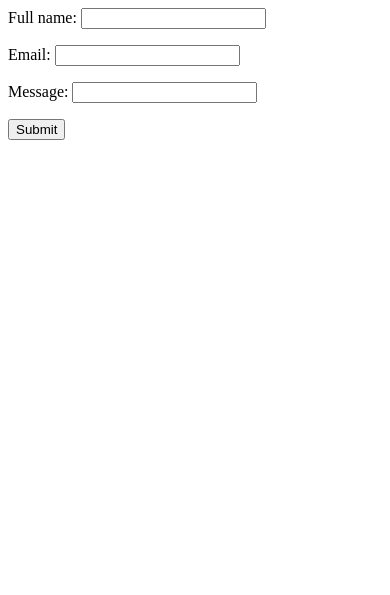
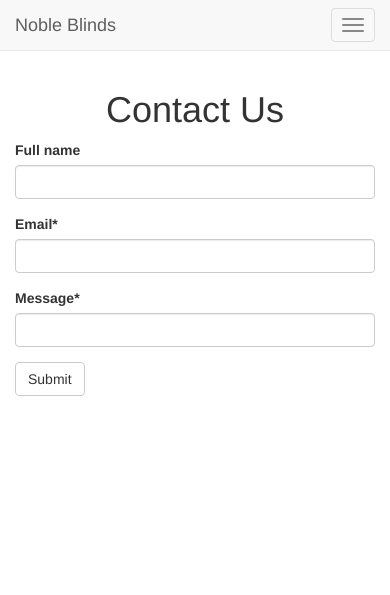
Before and after one commit to citylock/blindshop, a Django app: page /contact/ in a window 390 px wide. Shown: the top 595 px of the page. Before the commit the page ends 140 px from the top, so only its background shows below. Run offline with Django 3.2, Linux system fonts and the light colour scheme; some libraries are stand-ins or nearby versions.

Commit message:
26. Styling MVP Landign Part2

```diff
--- a/newsletter/views.py
+++ b/newsletter/views.py
@@ -43,6 +43,8 @@ def home(request):
 
 
 def contact(request):
+    title = 'Contact Us'
+    title_align_center = True
     form =  ContactForm(request.POST or None)
     if form.is_valid():
         # for key, value in form.cleaned_data.iteritems():
@@ -74,5 +76,7 @@ def contact(request):
 
     context = {
             "form": form,
+            "title": title,
+            "title_align_center": title_align_center,
     }
     return render(request, "forms.html", context)
--- a/templates/base.html
+++ b/templates/base.html
@@ -27,13 +27,8 @@
   {% include 'navbar.html' %}
 
 	    <div class="container">
+
 	    {% block jumbotron %}
-	    <!-- Main component for a primary marketing message or call to action -->
-	    <div class="jumbotron">
-		{% block jumbotron_content %}
-
-		{% endblock %}
-	    </div>
 	    {% endblock %}
 
 
--- a/templates/forms.html
+++ b/templates/forms.html
@@ -1,4 +1,19 @@
+{% extends "base.html" %}
+{% load crispy_forms_tags %}
+
+{% block content %}
+
+
+<div class='row'>
+<div class='col-sm-6 col-sm-offset-3'>
+{% if title %}
+<h1 class='{% if title_align_center %}text-align-center{% endif %}'>{{ title }}</h1>
+{% endif %}
+
 <form method='POST' action=''>{% csrf_token %}
-    {{ form.as_p }}
-    <input type='submit' value='Submit'>
+    {{ form|crispy }}
+    <input class='btn btn-default' type='submit' value='Submit' />
 </form>
+</div>
+</div>
+{% endblock %}
--- a/templates/home.html
+++ b/templates/home.html
@@ -9,7 +9,9 @@
 {% endblock %}
 </style>
 
-{% block jumbotron_content %}
+
+{% block jumbotron %}
+<div class="jumbotron">
 	<div class="row">
 		<div class='col-sm-6'>
 		<h1>Try Django 1.8</h1>
@@ -21,6 +23,7 @@
 
 		<div class='col-sm-6'style="background-color:black;height:300px;">
 
+		</div>
 	</div>
 </div>
 {% endblock %}
```
Also changed, not shown: 1 other file. Lines whose indentation alone changed are shown as unchanged.
